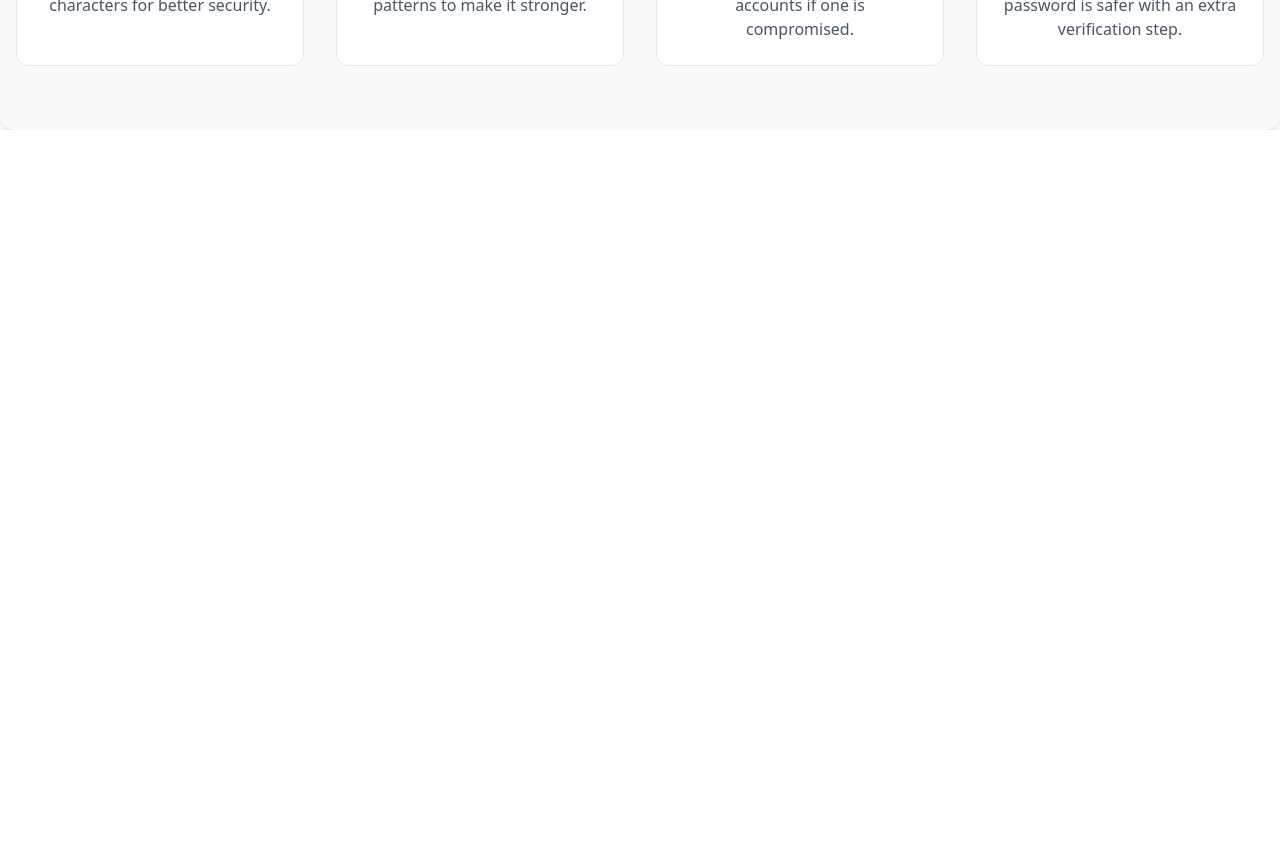
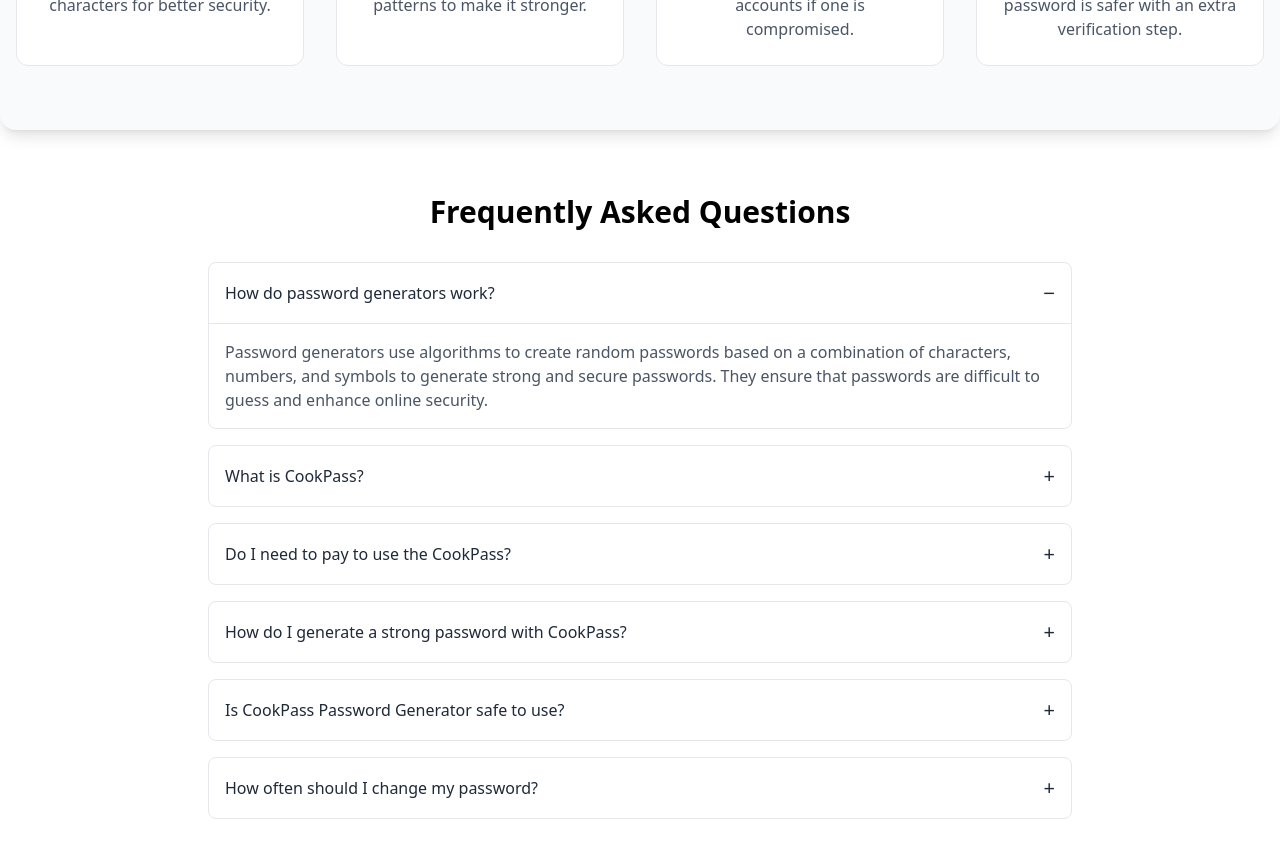
Before and after one commit to ad1tyaydv/Password-Generator, a React (Vite) app: page / in a window 1280 px wide. Shown: the part 1220-2078 px from the top of the page. Before the commit the page ends 1350 px from the top, so only its background shows below. Built offline with nearby package versions, Linux system fonts and the light colour scheme.

Commit message:
FAQ section added

```diff
--- a/src/App.jsx
+++ b/src/App.jsx
@@ -1,17 +1,19 @@
 import { useEffect } from "react";
 import PasswordGenerate from "./components/passwordgenerator"
 import PasswordTips from "./components/passwordtips";
+import FAQuestions from "./components/faq";
 
 function App() {
 
   useEffect(() => {
-    document.title = "Password Generator";
+    document.title = "PassCook";
   }, []);
 
   return (
     <>
       <PasswordGenerate />
       <PasswordTips />
+      <FAQuestions />
     </>
   );
 }
--- /dev/null
+++ b/src/components/faq.tsx
@@ -0,0 +1,70 @@
+import React, { useState } from "react";
+
+const faqs = [
+  {
+    question: "How do password generators work?",
+    answer:
+      "Password generators use algorithms to create random passwords based on a combination of characters, numbers, and symbols to generate strong and secure passwords. They ensure that passwords are difficult to guess and enhance online security.",
+  },
+  {
+    question: "What is CookPass?",
+    answer:
+      "CookPass is a tool that creates strong, unique passwords for your accounts to keep them secure.",
+  },
+  {
+    question: "Do I need to pay to use the CookPass?",
+    answer:
+      "No, CookPass offers a free version of the password generator, though some advanced features may require a premium subscription.",
+  },
+  {
+    question: "How do I generate a strong password with CookPass?",
+    answer:
+      "Simply open the password generator tool, set your desired password length and complexity, and let CookPass generate a secure password for you.",
+  },
+  {
+    question: "Is CookPass Password Generator safe to use?",
+    answer:
+      "Absolutely. CookPass uses secure algorithms and does not store your generated passwords without your consent.",
+  },
+  {
+    question: "How often should I change my password?",
+    answer:
+      "It's recommended to change passwords periodically, especially if you suspect any account has been compromised.",
+  },
+];
+
+export default function FAQuestions() {
+  const [openIndex, setOpenIndex] = useState<number | null>(0);
+
+  const toggleFAQ = (index: number) => {
+    if (openIndex === index) {
+      setOpenIndex(null);
+    } else {
+      setOpenIndex(index);
+    }
+  };
+
+  return (
+    <div className="max-w-4xl mx-auto px-4 py-16">
+      <h2 className="text-3xl font-bold mb-8 text-center">Frequently Asked Questions</h2>
+      <div className="space-y-4">
+        {faqs.map((faq, index) => (
+          <div key={index} className="border border-gray-200 rounded-lg">
+            <button
+              className="w-full flex justify-between items-center p-4 text-left font-medium text-gray-800 hover:bg-gray-50 transition"
+              onClick={() => toggleFAQ(index)}
+            >
+              <span>{faq.question}</span>
+              <span className="text-xl">{openIndex === index ? "−" : "+"}</span>
+            </button>
+            {openIndex === index && (
+              <div className="p-4 text-gray-600 border-t border-gray-200">
+                {faq.answer}
+              </div>
+            )}
+          </div>
+        ))}
+      </div>
+    </div>
+  );
+}
```
